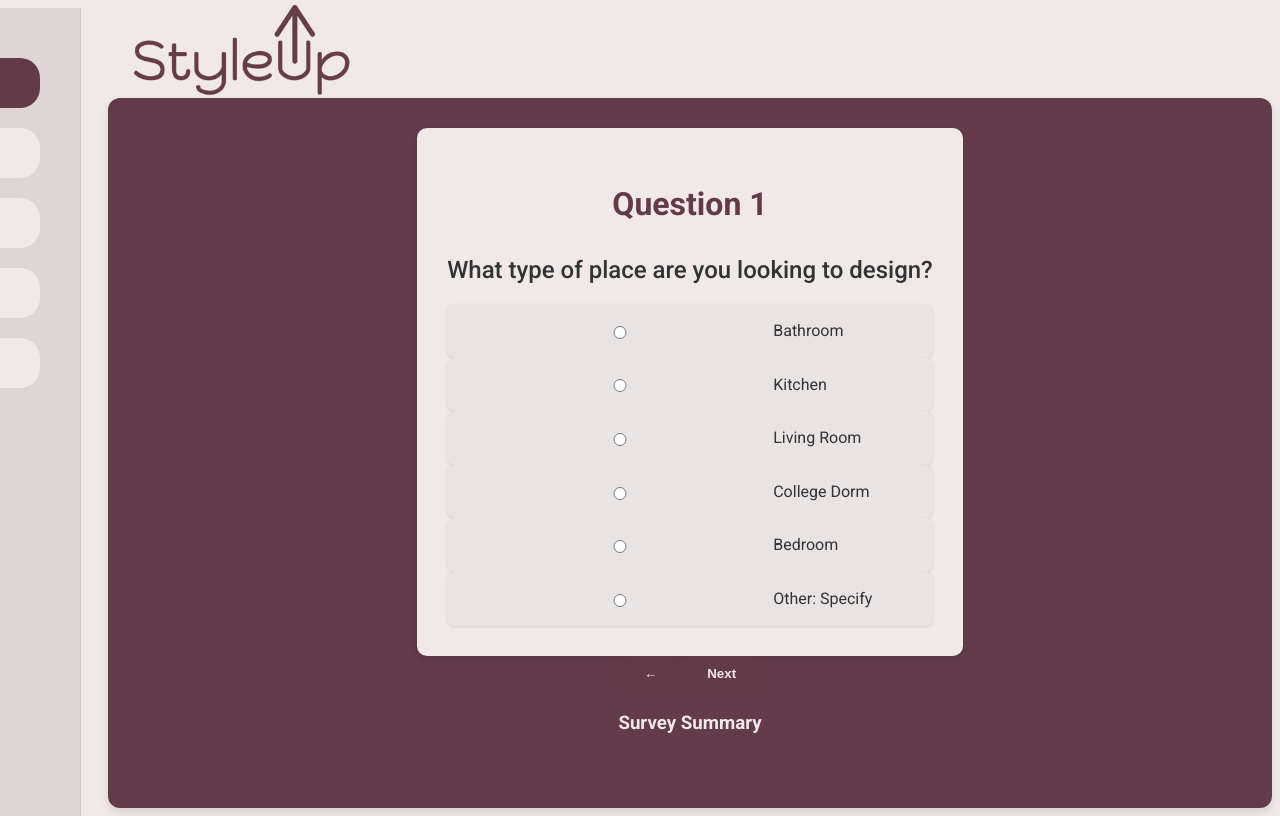
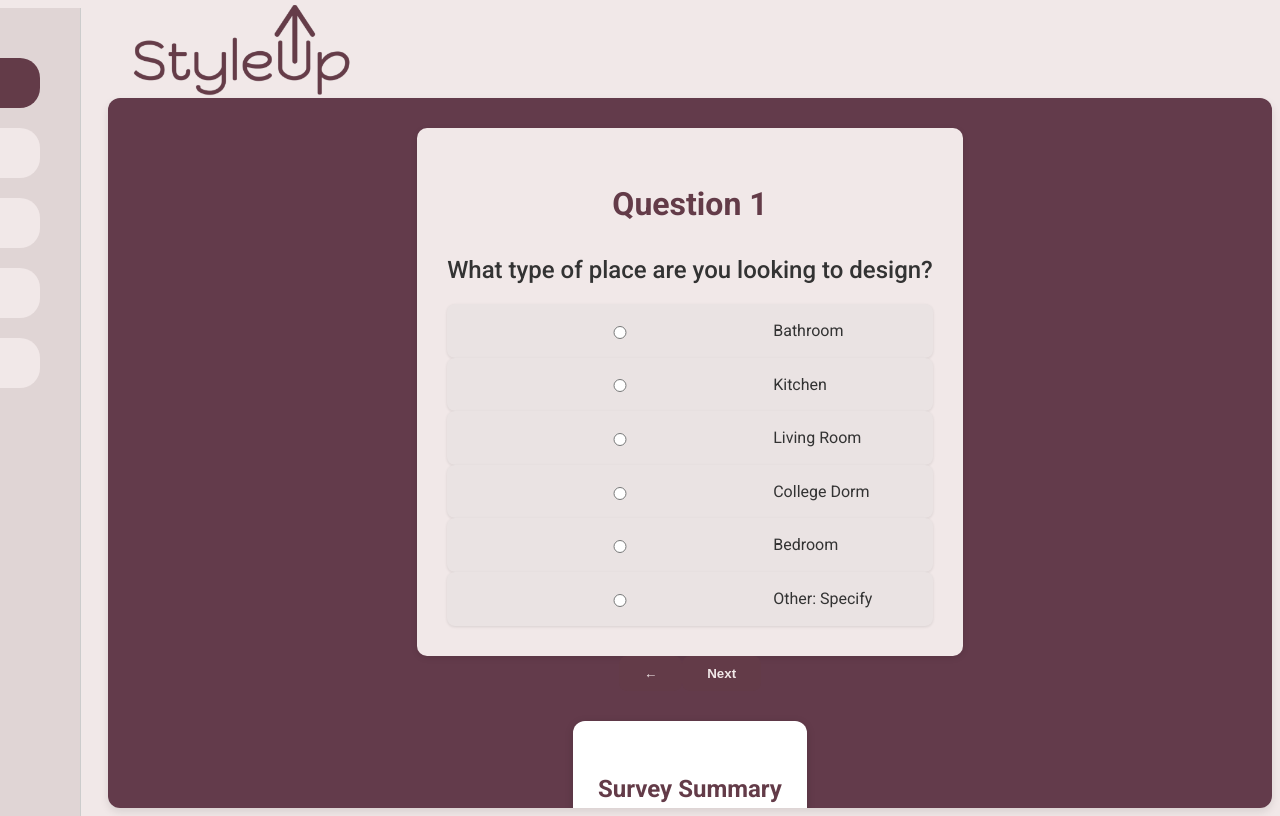
Before and after one commit to bharpe02/StyleUp, a React (Create React App) app in the folder front-end/: page /Survey in a window 1280 px wide. Built offline with nearby package versions, Linux system fonts and the light colour scheme.

Commit message:
Small Style Changes

```diff
--- a/front-end/src/assets/stylesheets/GradientBackground.css
+++ b/front-end/src/assets/stylesheets/GradientBackground.css
@@ -2,7 +2,7 @@
     width: 100vw;
     height: 100vh;
     /*Adds the diagonal gradiant, adjust the 45 for angle, and %s for the color distribution*/
-    background: linear-gradient(45deg, #660C0C 0% , white 50%);
+    background: linear-gradient(45deg, #633B48 0% , #F1E8E8 50%);
     position: fixed;
     top: 0;
     left: 0;
--- a/front-end/src/assets/stylesheets/SurveyPage.css
+++ b/front-end/src/assets/stylesheets/SurveyPage.css
@@ -204,3 +204,67 @@ h2 {
   text-align: center;
   margin-top: 10px;
 }
+
+/* Survey Summary Container */
+.responses-summary {
+  background-color: #ffffff; /* White background to frame the summary */
+  padding: 25px;
+  margin-top: 30px;
+  border-radius: 12px;
+  box-shadow: 0 2px 8px rgba(0, 0, 0, 0.15);
+  color: #333333; /* Dark gray text */
+  max-width: 600px;
+  margin-left: auto;
+  margin-right: auto;
+}
+
+.responses-summary h3 {
+  font-size: 1.8rem;
+  font-weight: 700;
+  color: #633B48; /* Dark theme color */
+  text-align: center;
+  margin-bottom: 20px;
+}
+
+/* Styling for the List */
+.responses-summary ul {
+  list-style-type: none;
+  padding: 0;
+}
+
+/* Styling for Each Answer Item */
+.responses-summary li {
+  padding: 15px 20px;
+  border: 1px solid #F1E8E8; /* Light border for separation */
+  border-radius: 8px;
+  margin-bottom: 12px;
+  font-size: 1rem;
+  color: #333333;
+  display: grid;
+  grid-template-columns: 1fr 2fr; /* Divide question and answer */
+  align-items: center;
+  gap: 10px;
+}
+
+.responses-summary li:last-child {
+  margin-bottom: 0; /* Remove margin from last item */
+}
+
+/* Styling for Question Labels */
+.responses-summary li strong {
+  color: #633B48; /* Dark theme color for question labels */
+  font-weight: 600;
+  margin-right: 10px;
+  font-size: 1.1rem;
+}
+
+/* Styling for Answer Text */
+.responses-summary li span {
+  color: #555555; /* Slightly lighter gray for answers */
+  font-size: 1rem;
+}
+
+
+  .responses-summary h3 {
+    font-size: 1.5rem;
+  }
```
